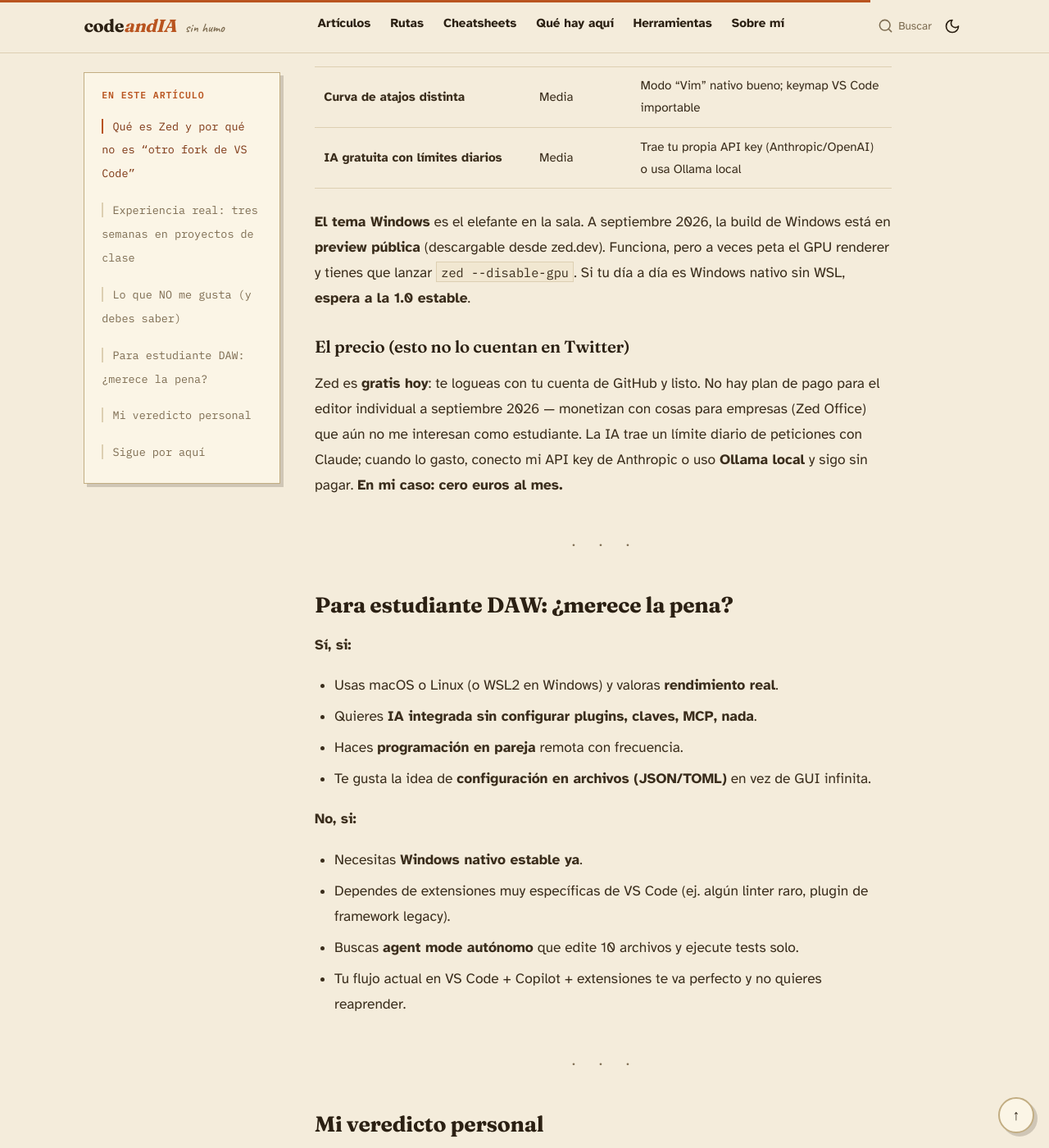
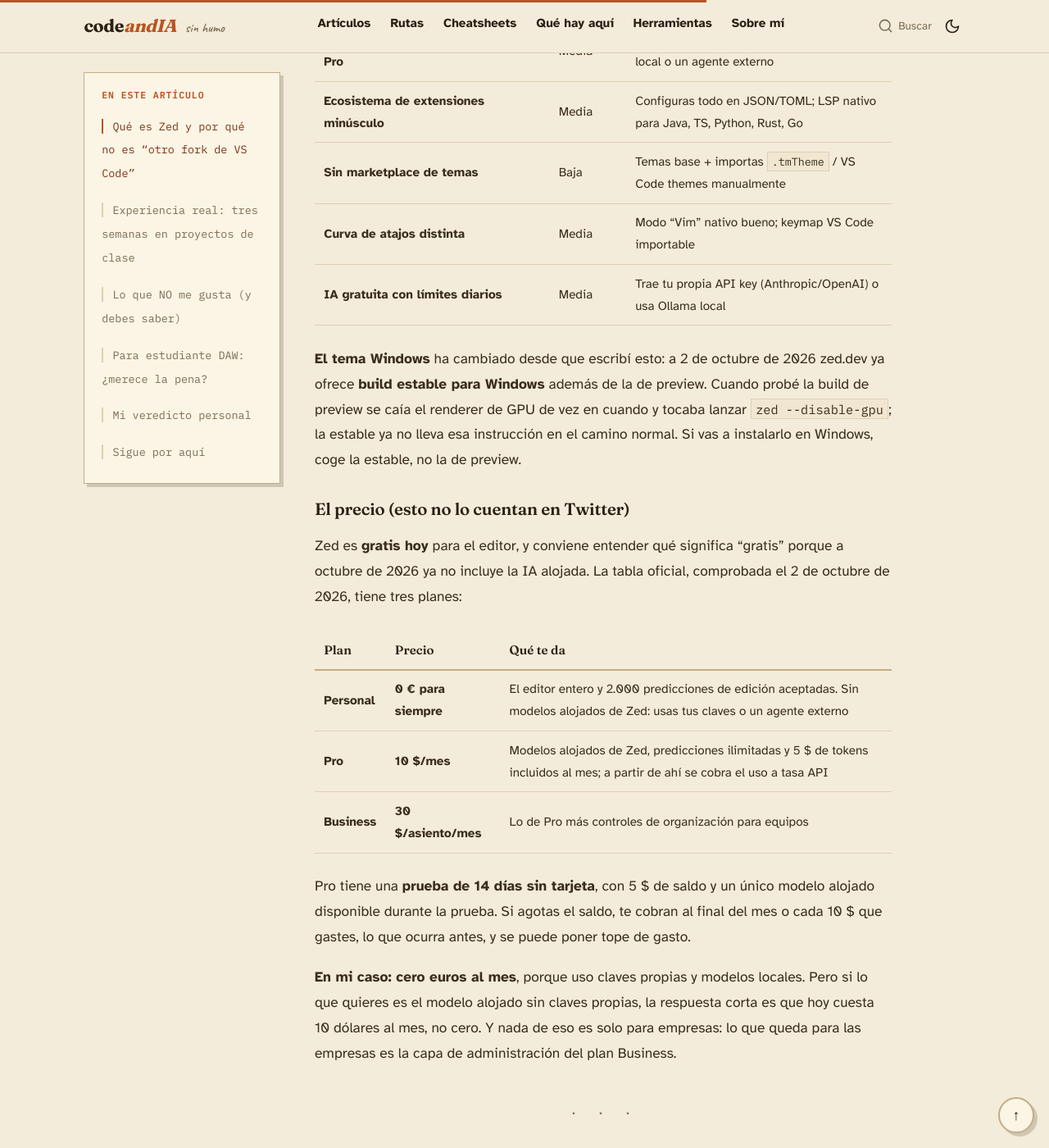
Before and after one commit to vibodigitalinfo-lab/codeandIA, a Jekyll site: the page built from articulos/reviews/zed-editor-ia-review-2026.md, in a window 1280 px wide and 1400 px high, scrolled down 3735 px. Shown: the whole window at 82% size. Built offline with Jekyll 4.4.1, drawn with Linux system fonts in a browser that asks for light colours; some of the changed text lies outside the part shown.

Commit message:
Actualiza precios y planes en las 6 reviews pendientes
Datos comprobados el 2 de octubre de 2026 contra las paginas oficiales.

- CodeRabbit: Advanced pasa de sin limite a 10 reviews por hora y por
  desarrollador, se anaden los costes aparte (0,25 $ por fichero revisado y
  0,40 $ por minuto de agente) y la diferencia entre facturacion anual y
  mensual.
- DeepSeek: tabla real de la API de V4.1-Flash por millon de tokens
  (entrada con y sin cache, salida), con los tramos de hora punta en UTC.
- Gemini CLI: limites gratuitos concretos (60 peticiones por minuto y
  1.000 por dia) y Gemini 3 con contexto de 1 millon de tokens.
- Ollama: se vuelven a comprobar los tres modelos del articulo.
- Warp: la tabla de precios sigue vigente, se anade la fecha de revision.
- Zed: correccion importante. El plan Personal ya no incluye los modelos
  alojados y hay plan Pro de 10 $/mes con 5 $ incluidos, ademas hay build
  estable para Windows. Se eliminan las afirmaciones de que no habia plan
  de pago y de que Claude 3.5 Sonnet era el modelo por defecto.

Todas llevan updated y last_modified_at a 2026-10-02 y el readtime
recalculado. Auditorias a cero y sin enlaces rotos.

```diff
--- a/articulos/reviews/zed-editor-ia-review-2026.md
+++ b/articulos/reviews/zed-editor-ia-review-2026.md
@@ -4,15 +4,16 @@
 description: "Review honesta de Zed: rendimiento en Rust, IA nativa (Anthropic + modelos locales), colaboración en tiempo real, y si merece la pena para un estudiante de DAW."
 category: "Review"
 date: 2026-07-11
-readtime: 7
-version: "Zed (Rust) con Claude 3.5 Sonnet; en Windows anda aún en preview"
+readtime: 10
+version: "Zed (Rust) con claves propias y modelos locales; en Windows ya hay build estable"
 tiempo: "tres semanas de uso"
 proyecto: "prácticas Spring Boot + React (un monolito de ~3k archivos) y un bug del frontend en pareja"
 limites: "no trae terminal propia ni edita varios archivos él solo; el ecosistema de extensiones es pequeño"
 affiliate_text: "Prueba Zed gratis y decide si te cambia el flujo de edición"
 affiliate_url: "https://zed.dev"
 affiliate_label: "Descargar Zed"
-last_modified_at: 2026-09-30
+updated: 2026-10-02
+last_modified_at: 2026-10-02
 ---
 
 Llevo meses viendo a gente en Twitter (y en clase) que jura que **Zed les ha cambiado la vida**. "Es VS Code pero rápido", "la IA está integrada de forma nativa", "colaboración en tiempo real sin plugins". Suena bien, pero también suena a marketing. Me lo bajé hace tres semanas para un proyecto de prácticas (Spring Boot + React, el típico de DAW) y esto es lo que he encontrado.
@@ -27,7 +28,7 @@
 - Scroll a 120 fps sin pestañear, incluso en archivos de 10k líneas.
 - Memoria base ~150 MB (VS Code con extensiones fáciles se pone en 600-800 MB).
 
-La IA **no es un plugin**: viene de serie. Tienes un panel lateral (`Cmd/Ctrl + >`) donde hablas con **Claude 3.5 Sonnet** (por defecto, gratis con límites) o conectas tu propia clave de Anthropic/OpenAI. También soporta **modelos locales vía Ollama** (llama3.2, qwen2.5-coder, etc.) — clave si no quieres que tu código salga de la máquina.
+La IA **viene de serie**, pero aquí hay que separar el editor de los modelos: el plan Personal de Zed ya no trae los modelos alojados de Zed. Te logueas con tu cuenta de GitHub y tienes 2.000 predicciones de edición aceptadas. Para hablar con un modelo te hace falta una de estas tres: tu propia clave (Anthropic, OpenAI, etc.), un agente externo como Claude Agent o Codex CLI, o el plan Pro de pago. También sigue soportando **modelos locales vía Ollama** (llama3.2, qwen2.5-coder, etc.), que es la vía gratis si no quieres que tu código salga de la máquina.
 
 La **colaboración en tiempo real** (Zed Channels) es nativa: creas un canal, invitas a alguien con un link, y los dos editáis el mismo buffer a la vez. Sin Git, sin Live Share, sin configurar nada. Para prácticas en pareja o revisar código con un compañero, es **brutal**.
 
@@ -66,30 +67,41 @@
 
 | Problema | Gravedad | Workaround |
 |---|---|---|
-| **Solo macOS y Linux nativo** (Windows en preview, agosto 2026) | Alta si usas Windows | WSL2 + Zed Linux (funciona bien, pero no nativo) |
+| **Windows sin soporte de primera** (build estable desde octubre 2026) | Baja | Instala la estable; si el renderer te da guerra, WSL2 + Zed Linux |
+| **Modelos alojados solo en el plan Pro** | Media | Plan Personal gratis con tus claves, Ollama local o un agente externo |
 | **Ecosistema de extensiones minúsculo** | Media | Configuras todo en JSON/TOML; LSP nativo para Java, TS, Python, Rust, Go |
 | **Sin marketplace de temas** | Baja | Temas base + importas `.tmTheme` / VS Code themes manualmente |
 | **Curva de atajos distinta** | Media | Modo "Vim" nativo bueno; keymap VS Code importable |
 | **IA gratuita con límites diarios** | Media | Trae tu propia API key (Anthropic/OpenAI) o usa Ollama local |
 
-**El tema Windows** es el elefante en la sala. A septiembre 2026, la build de Windows está en **preview pública** (descargable desde zed.dev). Funciona, pero a veces peta el GPU renderer y tienes que lanzar `zed --disable-gpu`. Si tu día a día es Windows nativo sin WSL, **espera a la 1.0 estable**.
+**El tema Windows** ha cambiado desde que escribí esto: a 2 de octubre de 2026 zed.dev ya ofrece **build estable para Windows** además de la de preview. Cuando probé la build de preview se caía el renderer de GPU de vez en cuando y tocaba lanzar `zed --disable-gpu`; la estable ya no lleva esa instrucción en el camino normal. Si vas a instalarlo en Windows, coge la estable, no la de preview.
 
 ### El precio (esto no lo cuentan en Twitter)
 
-Zed es **gratis hoy**: te logueas con tu cuenta de GitHub y listo. No hay plan de pago para el editor individual a septiembre 2026 — monetizan con cosas para empresas (Zed Office) que aún no me interesan como estudiante. La IA trae un límite diario de peticiones con Claude; cuando lo gasto, conecto mi API key de Anthropic o uso **Ollama local** y sigo sin pagar. **En mi caso: cero euros al mes.**
+Zed es **gratis hoy** para el editor, y conviene entender qué significa "gratis" porque a octubre de 2026 ya no incluye la IA alojada. La tabla oficial, comprobada el 2 de octubre de 2026, tiene tres planes:
+
+| Plan | Precio | Qué te da |
+| --- | --- | --- |
+| **Personal** | **0 € para siempre** | El editor entero y 2.000 predicciones de edición aceptadas. Sin modelos alojados de Zed: usas tus claves o un agente externo |
+| **Pro** | **10 $/mes** | Modelos alojados de Zed, predicciones ilimitadas y 5 $ de tokens incluidos al mes; a partir de ahí se cobra el uso a tasa API |
+| **Business** | **30 $/asiento/mes** | Lo de Pro más controles de organización para equipos |
+
+Pro tiene una **prueba de 14 días sin tarjeta**, con 5 $ de saldo y un único modelo alojado disponible durante la prueba. Si agotas el saldo, te cobran al final del mes o cada 10 $ que gastes, lo que ocurra antes, y se puede poner tope de gasto.
+
+**En mi caso: cero euros al mes**, porque uso claves propias y modelos locales. Pero si lo que quieres es el modelo alojado sin claves propias, la respuesta corta es que hoy cuesta 10 dólares al mes, no cero. Y nada de eso es solo para empresas: lo que queda para las empresas es la capa de administración del plan Business.
 
 ---
 
 ## Para estudiante DAW: ¿merece la pena?
 
 **Sí, si:**
-- Usas macOS o Linux (o WSL2 en Windows) y valoras **rendimiento real**.
-- Quieres **IA integrada sin configurar plugins, claves, MCP, nada**.
+- Usas macOS, Linux o Windows y valoras **rendimiento real**.
+- Quieres **IA sin plugins ni configuración**, y ya asumes que los modelos alojados cuestan 10 $/mes.
 - Haces **programación en pareja** remota con frecuencia.
 - Te gusta la idea de **configuración en archivos (JSON/TOML)** en vez de GUI infinita.
 
 **No, si:**
-- Necesitas **Windows nativo estable ya**.
+- No quieres pagar los 10 $/mes del plan Pro y ya tienes claves de Anthropic u OpenAI que te sirven.
 - Dependes de extensiones muy específicas de VS Code (ej. algún linter raro, plugin de framework legacy).
 - Buscas **agent mode autónomo** que edite 10 archivos y ejecute tests solo.
 - Tu flujo actual en VS Code + Copilot + extensiones te va perfecto y no quieres reaprender.
@@ -102,7 +114,7 @@
 
 Para el **proyecto final de curso** (donde el profe exige IntelliJ para Java y a veces Windows nativo), sigo usando IntelliJ + Copilot. No es religión: es usar la herramienta que menos fricción pone ese día.
 
-En Windows sigue siendo promesa, pero la dirección está clara. Lo probaré a fondo el día que su versión para Windows deje de llamarse preview; hasta entonces, VS Code e IntelliJ no corren peligro en mi máquina.
+En Windows ya hay build estable, así que la excusa técnica se cae: lo que me frena no es el sistema, que en prácticas ya no uso, sino que mi máquina de pruebas es Linux. Ahí sigo con IntelliJ + Copilot porque es lo que pide el día a día en clase.
 
 ## Sigue por aquí
 
```
Also changed, not shown: articulos/reviews/coderabbit-review-ai-code-review.md (+8 -5 lines), articulos/reviews/deepseek-review-2026-modelo-gratuito-codigo.md (+13 -4 lines), articulos/reviews/gemini-cli-review-2026.md (+5 -4 lines), articulos/reviews/ollama-modelos-ia-local-review-2026.md (+3 -2 lines), articulos/reviews/warp-terminal-ai-review-2026.md (+4 -3 lines).
